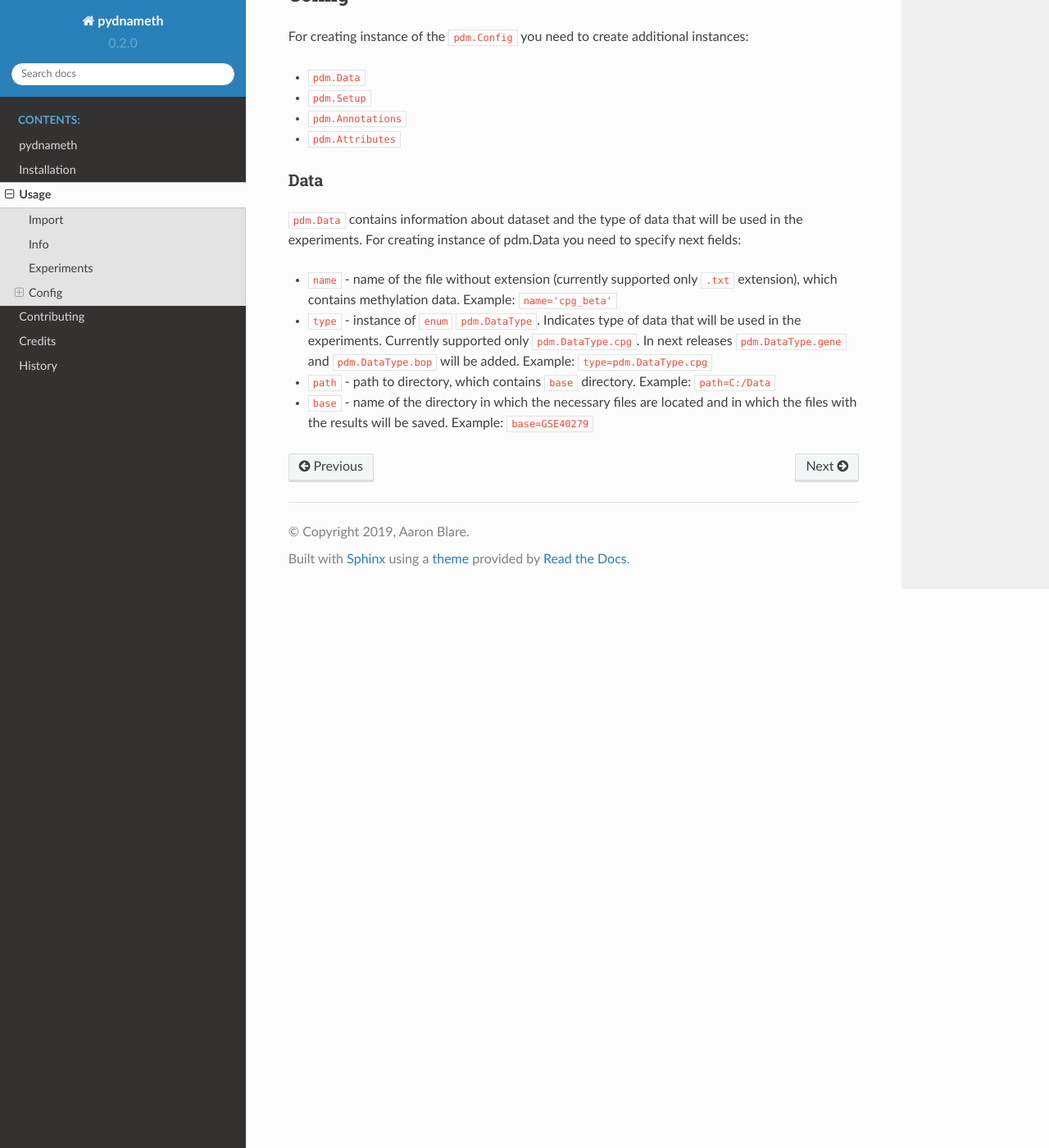
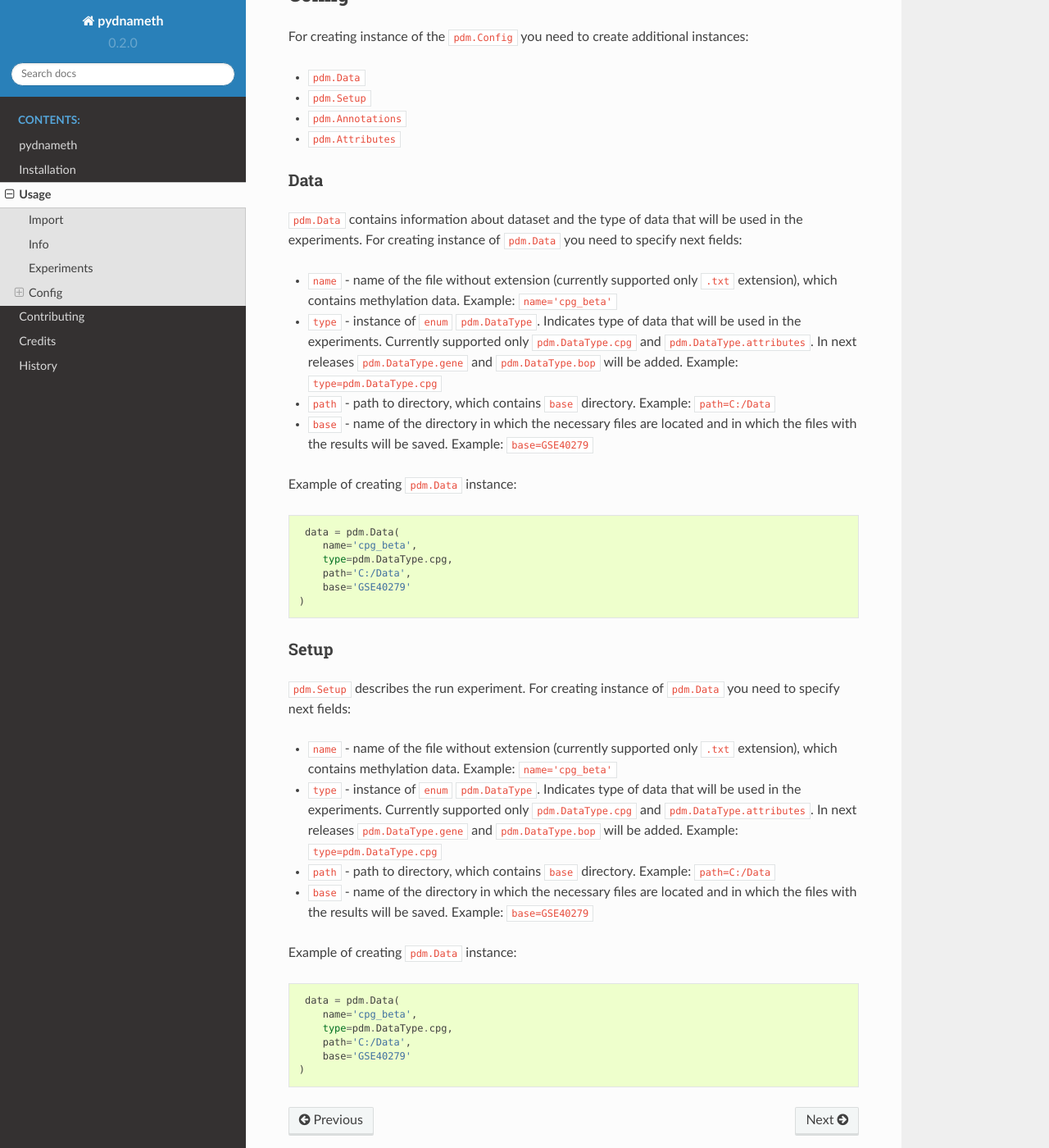
Before and after one commit to alexsoll/pydnameth, a Sphinx documentation site: the page built from docs/usage.rst, in a window 1280 px wide and 1400 px high, scrolled down 1102 px. Shown: the whole window at 82% size. Built offline with Sphinx 7.4.7 and the Read the Docs theme 2.0.0, drawn with Linux system fonts in a browser that asks for light colours; pages that are not in the unit, such as notebooks, are missing from menus.

Commit message:
Fixed docs

```diff
--- a/docs/usage.rst
+++ b/docs/usage.rst
@@ -5,7 +5,9 @@ Usage
 Import
 ------
 
-To use pydnameth in a project::
+To use pydnameth in a project:
+
+.. code-block:: python
 
     import pydnameth as pdm
 
@@ -56,15 +58,54 @@ Data
 ~~~~
 
 ``pdm.Data`` contains information about dataset and the type of data that will be used in the experiments.
-For creating instance of pdm.Data you need to specify next fields:
+For creating instance of ``pdm.Data`` you need to specify next fields:
 
 * ``name`` - name of the file without extension (currently supported only ``.txt`` extension),
   which contains methylation data. Example: ``name='cpg_beta'``
 * ``type`` - instance of ``enum`` ``pdm.DataType``.
   Indicates type of data that will be used in the experiments.
-  Currently supported only ``pdm.DataType.cpg``.
+  Currently supported only ``pdm.DataType.cpg`` and ``pdm.DataType.attributes``.
   In next releases ``pdm.DataType.gene`` and ``pdm.DataType.bop`` will be added. Example: ``type=pdm.DataType.cpg``
 * ``path`` - path to directory, which contains ``base`` directory.
   Example: ``path=C:/Data``
 * ``base`` - name of the directory in which the necessary files are located and in which the files with the results will be saved.
   Example: ``base=GSE40279``
+
+Example of creating ``pdm.Data`` instance:
+
+.. code-block:: python
+
+     data = pdm.Data(
+        name='cpg_beta',
+        type=pdm.DataType.cpg,
+        path='C:/Data',
+        base='GSE40279'
+    )
+
+Setup
+~~~~~
+
+``pdm.Setup`` describes the run experiment.
+For creating instance of ``pdm.Data`` you need to specify next fields:
+
+* ``name`` - name of the file without extension (currently supported only ``.txt`` extension),
+  which contains methylation data. Example: ``name='cpg_beta'``
+* ``type`` - instance of ``enum`` ``pdm.DataType``.
+  Indicates type of data that will be used in the experiments.
+  Currently supported only ``pdm.DataType.cpg`` and ``pdm.DataType.attributes``.
+  In next releases ``pdm.DataType.gene`` and ``pdm.DataType.bop`` will be added. Example: ``type=pdm.DataType.cpg``
+* ``path`` - path to directory, which contains ``base`` directory.
+  Example: ``path=C:/Data``
+* ``base`` - name of the directory in which the necessary files are located and in which the files with the results will be saved.
+  Example: ``base=GSE40279``
+
+Example of creating ``pdm.Data`` instance:
+
+.. code-block:: python
+
+     data = pdm.Data(
+        name='cpg_beta',
+        type=pdm.DataType.cpg,
+        path='C:/Data',
+        base='GSE40279'
+    )
```
Also changed, not shown: CONTRIBUTING.rst (+11 -6 lines).
